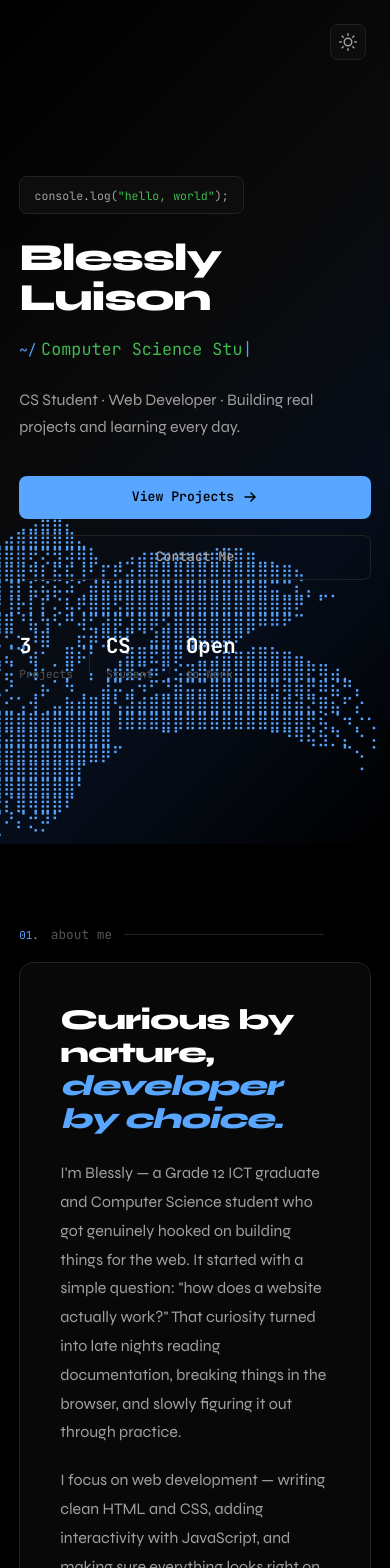
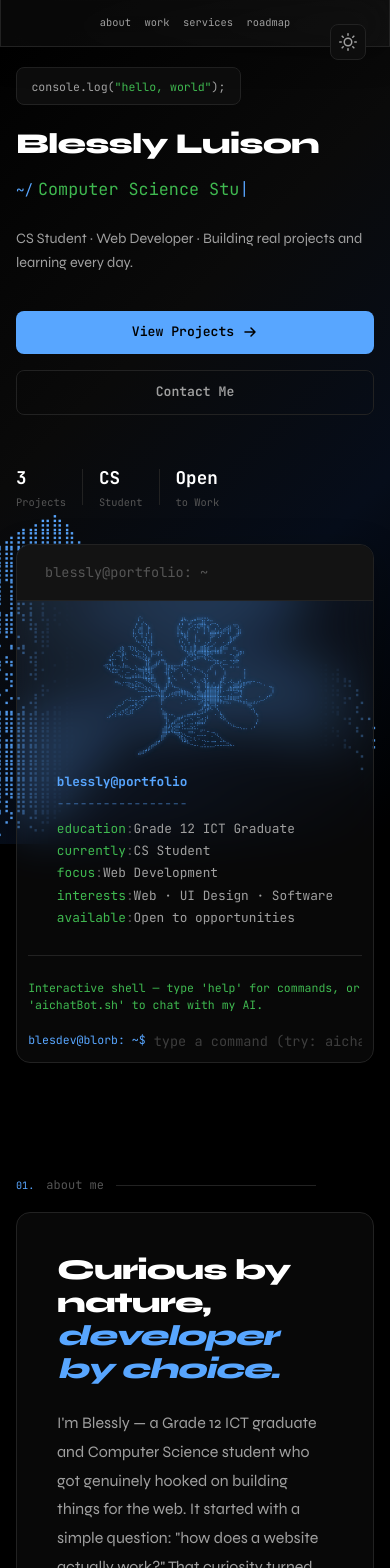
Before and after one commit to amblessly/portfolio, a Next.js app: page / in a window 390 px wide. Shown: the top 1568 px of the page. Built offline with nearby package versions, Linux system fonts and the light colour scheme.

Commit message:
fix: full responsive layout - sidebar and terminal visible on mobile

```diff
--- a/app/globals.css
+++ b/app/globals.css
@@ -1606,7 +1606,7 @@ html.sidebar-is-collapsed main {
   main {
     margin-left: 204px;
   }
-  .hero { grid-template-columns: 1fr; gap: 3rem; padding-top: 7rem; }
+  .hero { grid-template-columns: 1fr; gap: 2rem; padding-top: 7rem; }
   .hero-terminal { max-width: 520px; }
   .about-grid { grid-template-columns: 1fr; gap: 2.5rem; }
   .contact-grid { grid-template-columns: 1fr; gap: 3rem; }
@@ -1614,22 +1614,106 @@ html.sidebar-is-collapsed main {
   .gh-stat:nth-child(2) { border-right: none; }
 }
 
+@media (max-width: 860px) {
+  .sidebar-fixed {
+    position: fixed;
+    top: 0;
+    left: 0;
+    right: 0;
+    bottom: auto;
+    width: 100%;
+    height: auto;
+    flex-direction: row;
+    align-items: center;
+    justify-content: space-between;
+    padding: .6rem 1rem;
+    border-radius: 0;
+    border-bottom: 1px solid var(--border);
+    border-top: none;
+  }
+  .sidebar-fixed-header { display: none; }
+  .sidebar-fixed-nav {
+    flex-direction: row;
+    gap: .15rem;
+    flex: 1;
+    justify-content: center;
+  }
+  .sidebar-fixed-nav a {
+    font-size: .78rem;
+    padding: .4rem .6rem;
+  }
+  .sidebar-fixed-footer { display: none; }
+  .sidebar-collapse-btn { display: none; }
+  .sidebar-expand-btn { display: none; }
+  main {
+    margin-left: 0;
+    padding-top: 3rem;
+  }
+}
+
 @media (max-width: 768px) {
   .sidebar-fixed {
-    display: none;
+    position: fixed;
+    top: 0;
+    left: 0;
+    right: 0;
+    bottom: auto;
+    width: 100%;
+    height: auto;
+    flex-direction: row;
+    align-items: center;
+    justify-content: space-between;
+    padding: .6rem 1rem;
+    border-radius: 0;
+    border-bottom: 1px solid var(--border);
+    border-top: none;
+    z-index: 200;
   }
-  .sidebar-expand-btn {
-    display: none;
+  .sidebar-fixed-header { display: none; }
+  .sidebar-fixed-nav {
+    flex-direction: row;
+    gap: .15rem;
+    flex: 1;
+    justify-content: center;
   }
+  .sidebar-fixed-nav a {
+    font-size: .72rem;
+    padding: .35rem .5rem;
+  }
+  .sidebar-fixed-footer { display: none; }
+  .sidebar-collapse-btn { display: none; }
+  .sidebar-expand-btn { display: none; }
   main {
     margin-left: 0;
+    padding-top: 3.2rem;
   }
-  .hero { padding-top: 5.5rem; }
-  .hero-name { font-size: 2.4rem; }
-  .hero-terminal { display: none; }
-  .hero-stats { gap: 1rem; }
-
-  .section { padding: 5rem 0; }
+  .hero {
+    padding-top: 1.5rem;
+    min-height: auto;
+    grid-template-columns: 1fr;
+    gap: 2rem;
+  }
+  .hero-content { order: 1; }
+  .hero-terminal {
+    display: block;
+    order: 2;
+    max-width: 100%;
+    min-height: auto;
+  }
+  .hero-name { font-size: 2.2rem; }
+  .hero-bio { font-size: .9rem; }
+  .hero-stats { gap: 1rem; flex-wrap: wrap; }
+  .stat-num { font-size: 1.1rem; }
+  .stat-label { font-size: .65rem; }
+
+  .nf-top { flex-direction: column; gap: .8rem; }
+  .nf-art { font-size: .35rem; }
+  .terminal-code { padding: 1rem; font-size: .72rem; }
+  .tc-log { max-height: 80px; font-size: .72rem; }
+  .tc-prompt { font-size: .72rem; }
+
+  .section { padding: 4rem 0; }
+  .section-label { font-size: .75rem; }
   .skills-grid { grid-template-columns: repeat(2, 1fr); }
   .projects-grid { grid-template-columns: 1fr; }
   .github-card-header { flex-wrap: wrap; }
@@ -1648,12 +1732,16 @@ html.sidebar-is-collapsed main {
 }
 
 @media (max-width: 480px) {
-  .container { padding: 0 1.2rem; }
-  .hero { padding: 5rem 1.2rem 4rem; }
+  .container { padding: 0 1rem; }
+  .hero { padding: 1rem 1rem 3rem; }
+  .hero-name { font-size: 1.8rem; }
   .hero-ctas { flex-direction: column; }
   .btn { width: 100%; justify-content: center; }
   .skills-grid { grid-template-columns: 1fr; }
   .github-stats { grid-template-columns: repeat(2, 1fr); }
+  .sidebar-fixed-nav a { font-size: .65rem; padding: .3rem .35rem; }
+  .nf-art { font-size: .28rem; }
+  .terminal-code { padding: .7rem; font-size: .65rem; }
 }
 
 /* ═══════════════════════════════════════════════════════════════════
```
Also changed, not shown: 1 other file (tests, documents, lock files or other folders).
